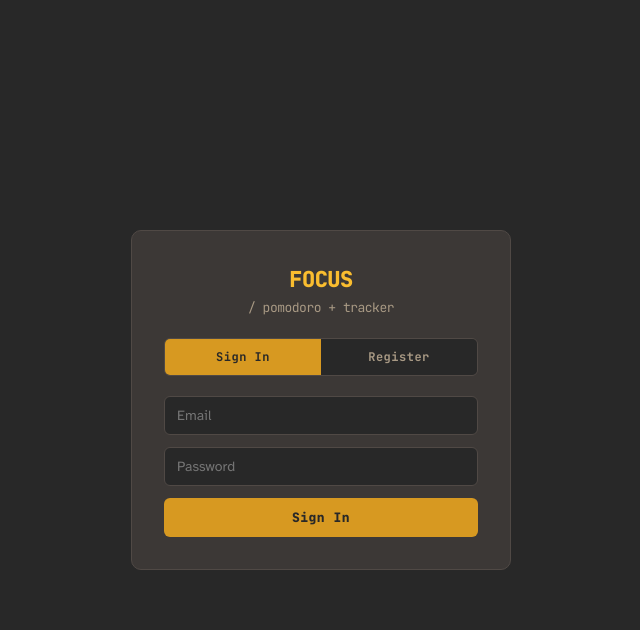
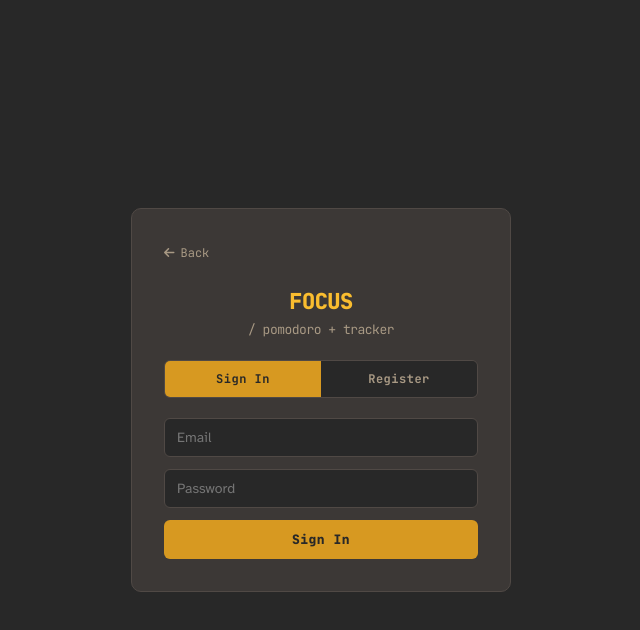
Before and after one commit to NajmosSalahin/focused-mern, a React (Vite) app in the folder client/: page / in a window 1280 px wide. Both pictures are taken after a click on the button "Sign In". Shown: the top 630 px of the page, without its empty margins (319-959 px from the left). Built offline with nearby package versions, Linux system fonts and the light colour scheme; no server answers.

Commit message:
feat: add back button to AuthPage for improved navigation

```diff
--- a/client/src/App.jsx
+++ b/client/src/App.jsx
@@ -42,7 +42,7 @@ function AppContent() {
     if (showLanding) {
       return <LandingPage onGetStarted={() => { setShowLanding(false); setAuthMode('register'); }} onSignIn={() => { setShowLanding(false); setAuthMode('login'); }} />;
     }
-    return <AuthPage initialMode={authMode} />;
+    return <AuthPage initialMode={authMode} onBackToLanding={() => setShowLanding(true)} />;
   }
 
   return (
--- a/client/src/components/AuthPage.jsx
+++ b/client/src/components/AuthPage.jsx
@@ -1,7 +1,7 @@
 import { useState } from 'react';
 import { useAuth } from '../context/AuthContext';
 
-export default function AuthPage({ initialMode }) {
+export default function AuthPage({ initialMode, onBackToLanding }) {
   const { login, register } = useAuth();
   const [mode, setMode] = useState(initialMode || 'login');
   const [email, setEmail] = useState('');
@@ -30,6 +30,7 @@ export default function AuthPage({ initialMode }) {
   return (
     <div className="auth-page">
       <div className="auth-card">
+        <button className="auth-back-btn" onClick={onBackToLanding}><i className="fas fa-arrow-left"></i> Back</button>
         <div className="auth-logo">FOCUS<span className="auth-logo-sub">/ pomodoro + tracker</span></div>
         <div className="auth-tabs">
           <button className={`auth-tab ${mode === 'login' ? 'active' : ''}`} onClick={() => setMode('login')}>Sign In</button>
--- a/client/src/style.css
+++ b/client/src/style.css
@@ -967,6 +967,12 @@ kbd{
   border:1px solid var(--bg2);border-radius:var(--rl);
   padding:32px;display:flex;flex-direction:column;gap:20px;
 }
+.auth-back-btn{
+  align-self:flex-start;background:none;border:none;color:var(--fg-dim);
+  font-family:var(--mono);font-size:12px;cursor:pointer;display:flex;
+  align-items:center;gap:6px;padding:4px 0;transition:var(--t);
+}
+.auth-back-btn:hover{color:var(--fg);}
 .auth-logo{
   text-align:center;font-family:var(--mono);font-weight:800;
   font-size:22px;color:var(--yellow-b);letter-spacing:-.5px;
```
